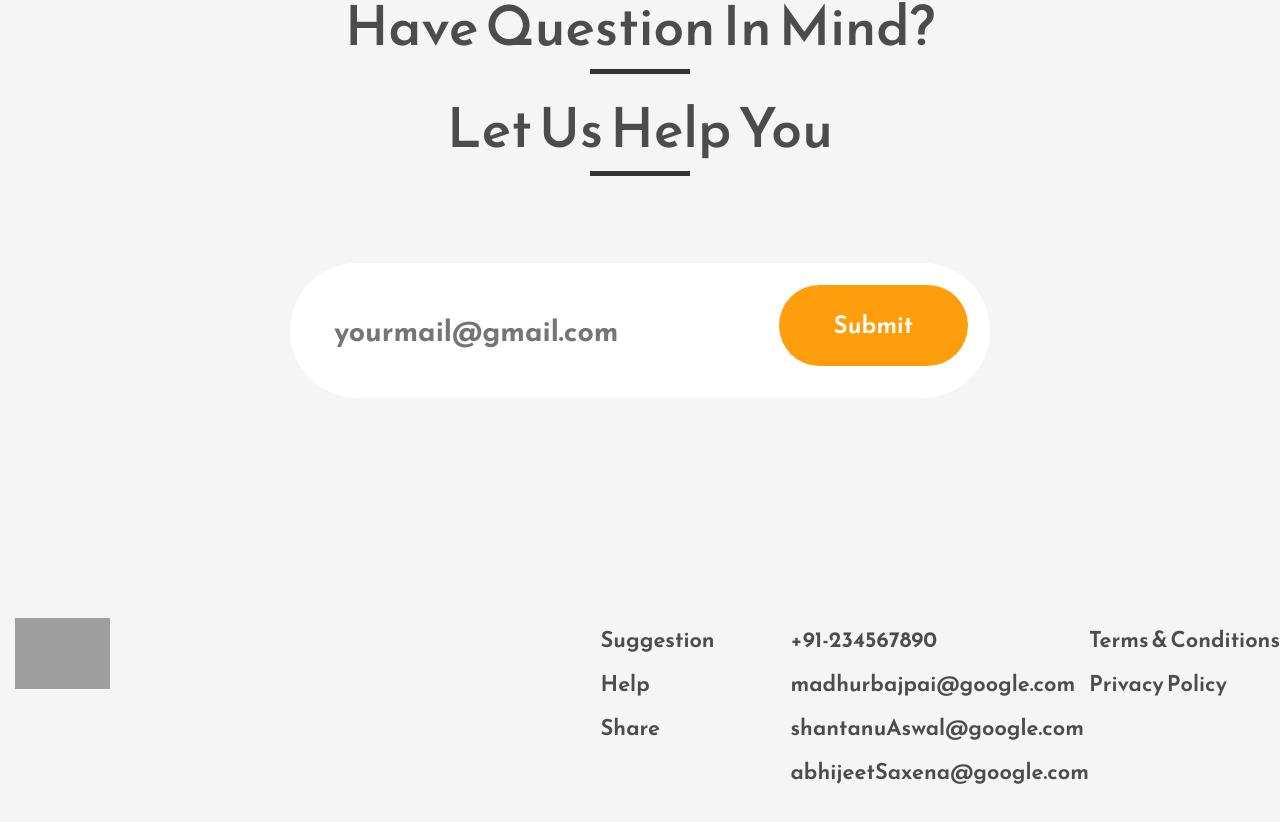
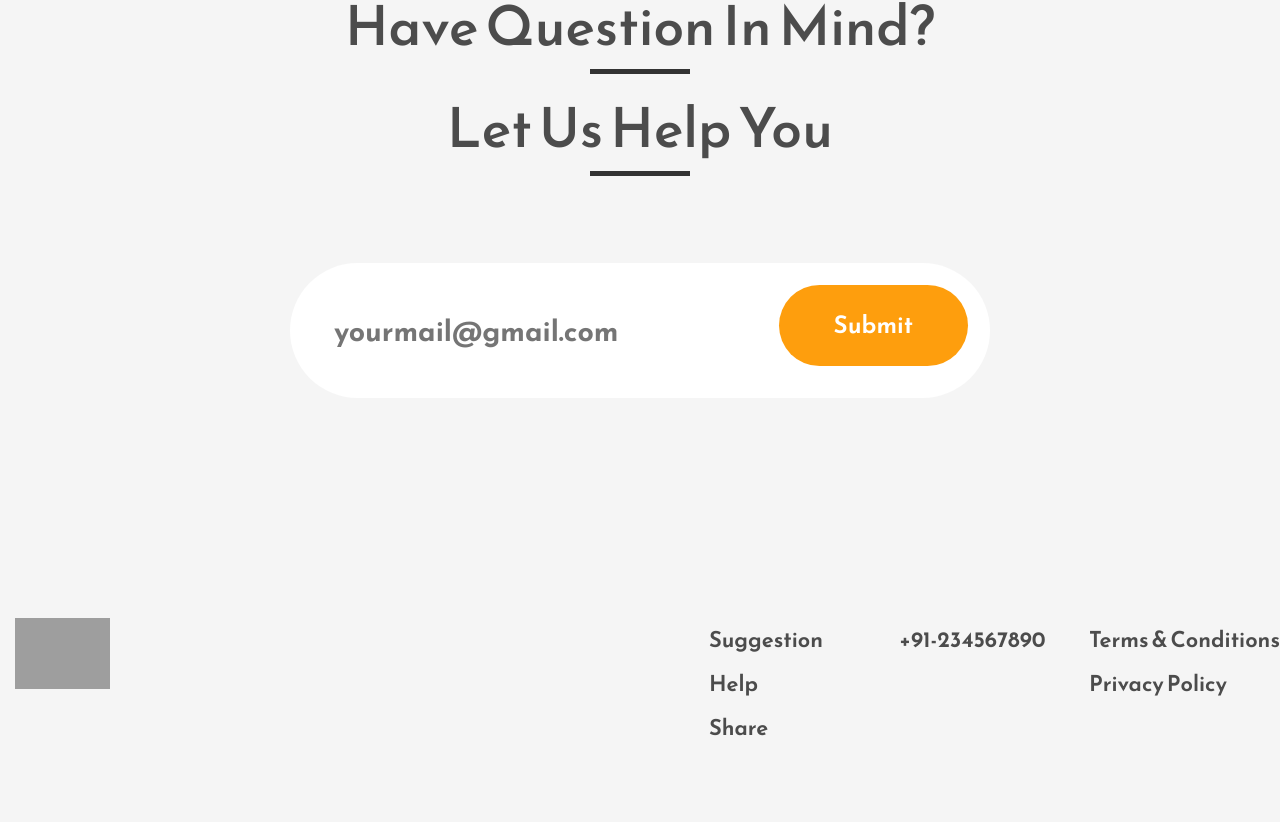
Before and after one commit to amnsingh0101/Quiz-App, a React (Create React App) app in the folder client/: page / in a window 1280 px wide. Shown: the part 1878-2700 px from the top of the page. Built offline with nearby package versions, Linux system fonts and the light colour scheme; grey boxes are pictures that could not be loaded; the HTML template or start-up script is replaced by a standard one.

Commit message:
component change

```diff
--- a/client/src/components/HomePage/Footer.js
+++ b/client/src/components/HomePage/Footer.js
@@ -27,9 +27,9 @@
           </div>
           <div className="footer-section-columns">
             <span> +91-234567890</span>
-            <span>madhurbajpai@google.com</span>
+            {/* <span>madhurbajpai@google.com</span>
             <span>shantanuAswal@google.com</span>
-            <span>abhijeetSaxena@google.com</span>
+            <span>abhijeetSaxena@google.com</span> */}
           </div>
           <div className="footer-section-columns">
             <span>Terms & Conditions</span>
```
